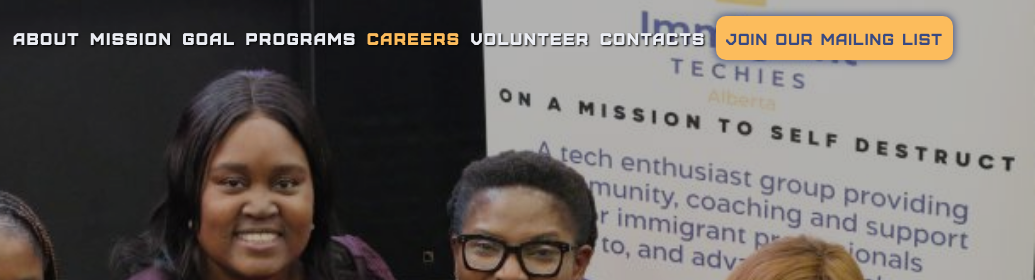
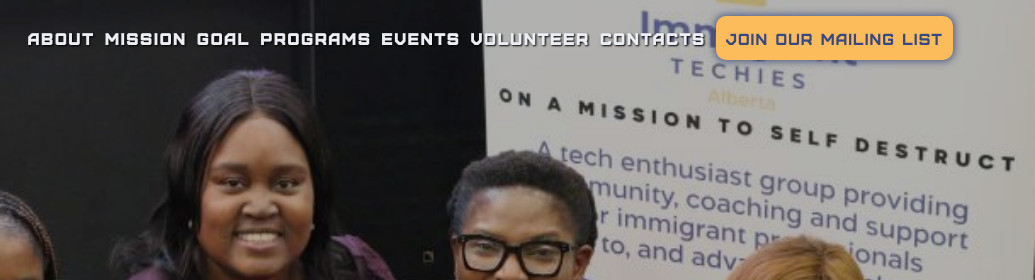
Before and after one commit to marokinats/immigramt-techies-alberta, a website: page app/index.html in a window 1280 px wide. Shown: the top 280 px of the page, 245-1280 px from the left. Drawn offline with nearby package versions, Linux system fonts and the light colour scheme; files that its build step writes are made by us from their sources; files whose address does not match are found by name.

Commit message:
deleted career section

```diff
--- a/app/css/body-template.html
+++ b/app/css/body-template.html
@@ -18,8 +18,8 @@
   <!-- Programs -->
   @@include('./components/section-programs/section-programs.html')
 
-  <!-- Careers -->
-  @@include('./components/section-careers/section-careers.html')
+  <!-- Events -->
+  @@include('./components/section-events/section-events.html')
 
   <!-- Volunteer -->
   @@include('./components/section-volunteer/section-volunteer.html')
--- a/app/css/components/components.less
+++ b/app/css/components/components.less
@@ -4,7 +4,7 @@
 @import 'section-mission/section-mission';
 @import 'section-programs/section-programs';
 @import 'section-goals/section-goals';
-@import 'section-careers/section-careers';
+@import 'section-events/section-events';
 @import 'section-volunteer/section-volunteer';
 @import 'section-bottom/section-bottom';
 @import 'footer/footer';
--- a/app/css/components/header/header.html
+++ b/app/css/components/header/header.html
@@ -23,9 +23,7 @@
           <li class="header-navbar__nav-item"><a href="#mission" class="header__link">Mission</a></li>
           <li class="header-navbar__nav-item"><a href="#goals" class="header__link">Goal</a></li>
           <li class="header-navbar__nav-item"><a href="#programs" class="header__link">Programs</a></li>
-          <li class="header-navbar__nav-item">
-            <a href="#careers" class="header__link header__link_highlighted">Careers</a>
-          </li>
+          <li class="header-navbar__nav-item"><a href="#events" class="header__link">Events</a></li>
           <li class="header-navbar__nav-item"><a href="#volunteer" class="header__link">Volunteer</a></li>
           <li class="header-navbar__nav-item"><a href="#contacts" class="header__link">Contacts</a></li>
           <li class="header-navbar__nav-item">
```
